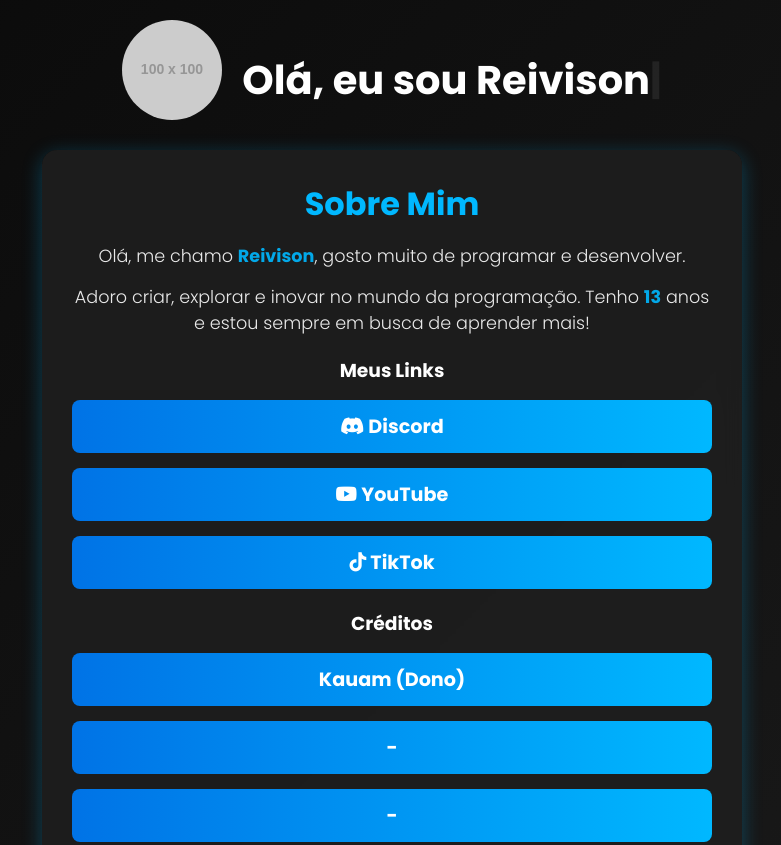
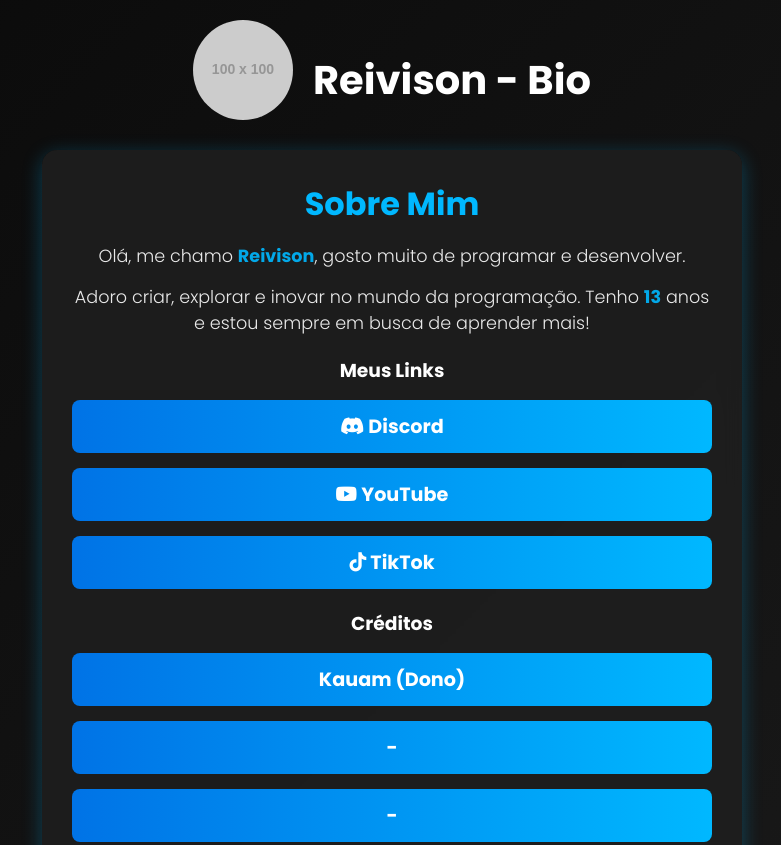
Before and after one commit to Reivison009/Meu-site, a plain HTML site: page intex.html in a window 1280 px wide. Shown: the top 845 px of the page, without its empty margins (248-1029 px from the left). Drawn offline with Linux system fonts and the light colour scheme; placeholder pictures from the web are drawn by us.

Commit message:
intex.html

```diff
--- a/intex.html
+++ b/intex.html
@@ -10,10 +10,10 @@
 </head>
 <body>
 
-  <div class="header-container">
+  <header class="header-container">
     <img src="https://via.placeholder.com/100x100.png?text=Foto" alt="Imagem Guia" class="guide-img">
-    <h1 class="header">Olá, eu sou <span class="typing"></span></h1>
-  </div>
+    <h1 class="header">Reivison - Bio</h1>
+  </header>
 
   <div class="container">
     <h2>Sobre Mim</h2>
```
